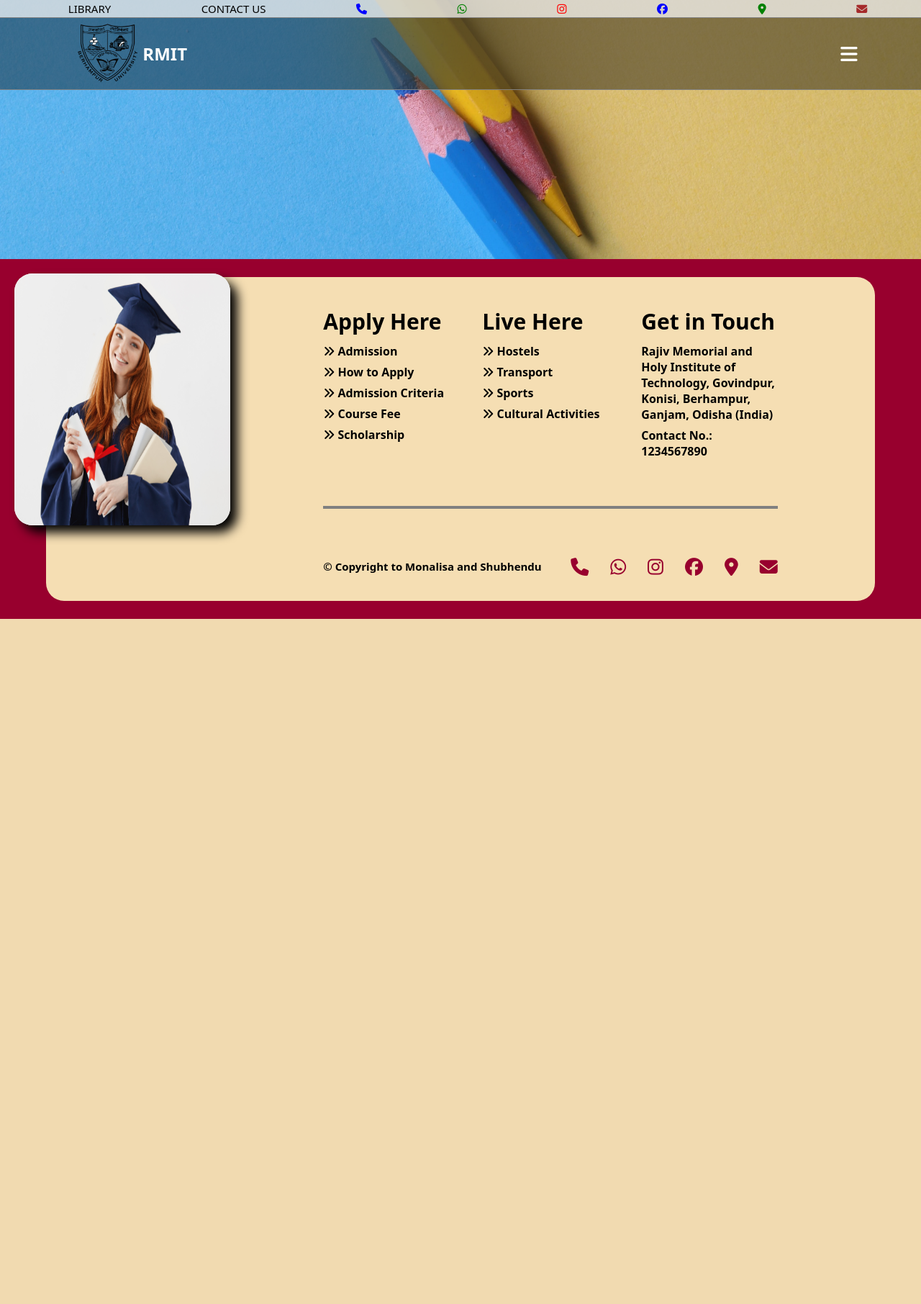
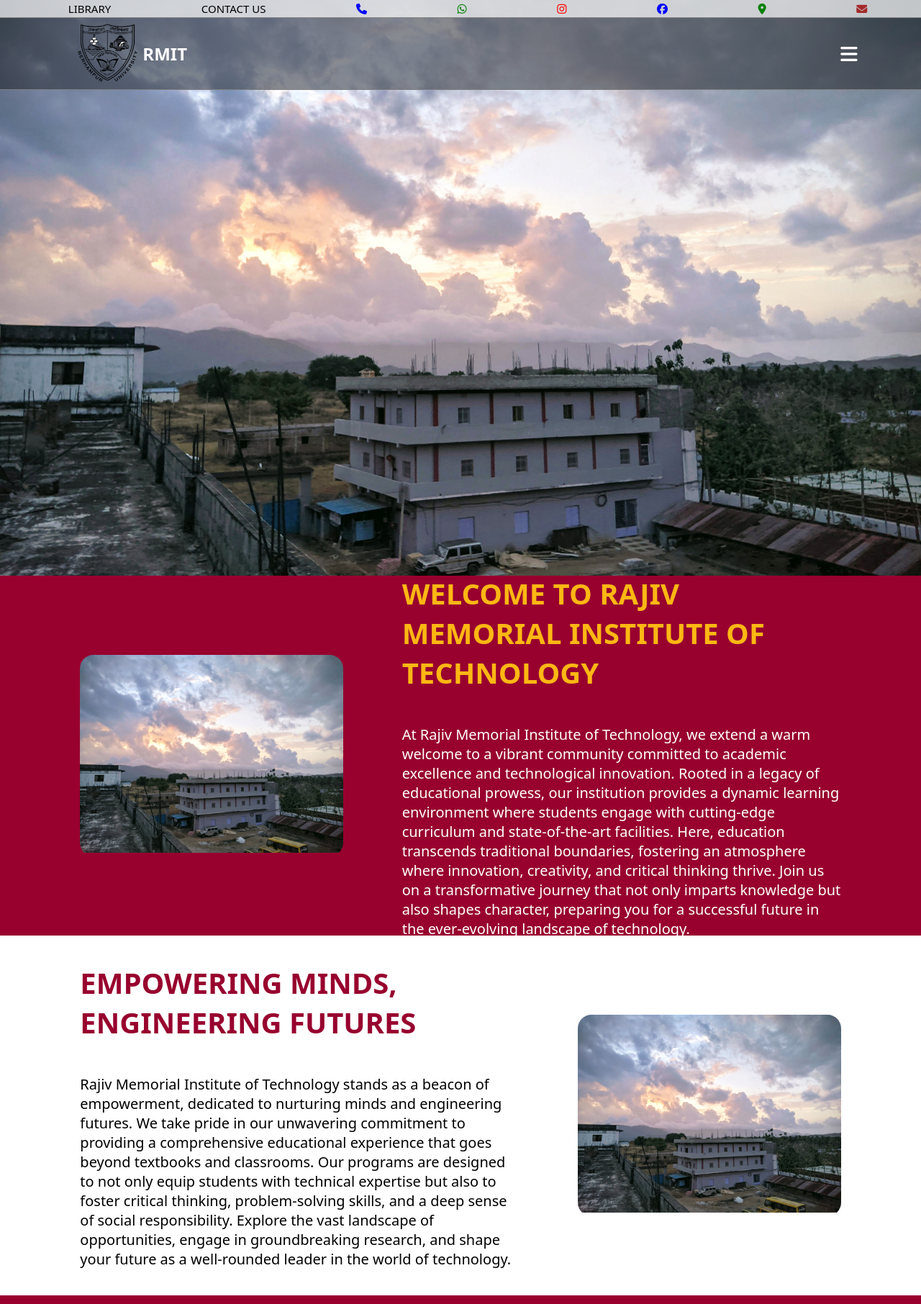
Before and after one commit to Shubhendu-Maharana/College-Website, a PHP site: page /navbar-links/about-us.html in a window 1280 px wide. Shown: the top 1812 px of the page at 72% size. Before the commit the page ends 860 px from the top, so only its background shows below. Run offline with PHP 8.4, Linux system fonts and the light colour scheme.

Commit message:
Redesign about us page

```diff
--- a/css/image-slideshow.css
+++ b/css/image-slideshow.css
@@ -2,7 +2,7 @@
     height: 100vh;
     width: 100%;
     overflow: hidden;
-    background: url("../admin/background.jpg") center / cover no-repeat;
+    background: url("../images/IMG_20220509_181000636-EFFECTS.jpg") center / cover no-repeat;
     display: flex;
     align-items: center;
     justify-content: center;
@@ -36,11 +36,12 @@
     font-size: 100px;
     font-weight: 640;
     filter: drop-shadow(0 0 6px rgba(0, 0, 0, .5));
-    background: linear-gradient(to right, #FFF 20%, #FF0 40%, #FF0 60%, #FFF 80%);
+    background: linear-gradient(to right, transparent 20%, orange 40%, orange 60%, transparent 80%);
     -webkit-background-clip: text;
     background-clip: text;
     -webkit-text-fill-color: transparent;
     background-size: 500% auto;
+    -webkit-text-stroke: 2px #000;
     animation: textShine 5s ease-in-out infinite forwards;
 }
 
--- a/css/navbar-links/about-us.css
+++ b/css/navbar-links/about-us.css
@@ -76,3 +76,61 @@
         display: none;
     }
 }
+
+.white-bg {
+    background-color: #fff;
+}
+
+.magenta-bg {
+    background-color: #98002e;
+}
+
+.magenta-color {
+    color: #98002e;
+}
+
+.orange-color {
+    color: #fdb714;
+}
+
+.white-color {
+    color: white;
+}
+
+main .box {
+    height: 500px;
+    padding: 30px;
+    display: flex;
+    align-items: center;
+    justify-content: space-evenly;
+}
+
+main .box .image {
+    width: 30%;
+    border-radius: 19px;
+    overflow: hidden;
+}
+
+main .box .image:hover img {
+    transform: scale(1.05);
+}
+
+main .box .image img {
+    height: auto;
+    width: 100%;
+    transition: all .3s ease-in-out;
+}
+
+main .box .text {
+    width: 50%;
+}
+
+main .box h2 {
+    padding-bottom: 45px;
+    font-size: 40px;
+    text-transform: uppercase;
+}
+
+main .box p {
+    font-size: 20px;
+}
--- a/navbar-links/about-us.html
+++ b/navbar-links/about-us.html
@@ -144,7 +144,7 @@
     <section class="page-contents">
 
         <!-- About us information -->
-        <div class="about-us-content">
+        <!-- <div class="about-us-content">
             <div class="text-box">
                 <h1>About Us</h1>
                 <p id="text">Welcome to RMIT Group Of Institutions, located in the vibrant town of Konisi, Berhampur!
@@ -168,6 +168,13 @@
                     generation
                     of
                     leaders and innovators.</p>
+            </div>
+        </div> -->
+
+        <div class="slideshow">
+            <div class="banner">
+                <h1>About us</h1>
+                <span>About ourselves</span>
             </div>
         </div>
 
@@ -274,6 +281,58 @@
         </div>
     </section>
 
+    <main>
+        <div class="box magenta-bg">
+            <div class="image">
+                <img src="../images/IMG_20220509_181000636-EFFECTS.jpg" alt="">
+            </div>
+            <div class="text">
+                <h2 class="orange-color">Welcome to Rajiv Memorial Institute of Technology</h2>
+                <p class="white-color">At Rajiv Memorial Institute of Technology, we extend a warm welcome to a vibrant
+                    community committed
+                    to academic excellence and technological innovation. Rooted in a legacy of educational prowess, our
+                    institution provides a dynamic learning environment where students engage with cutting-edge
+                    curriculum and state-of-the-art facilities. Here, education transcends traditional boundaries,
+                    fostering an atmosphere where innovation, creativity, and critical thinking thrive. Join us on a
+                    transformative journey that not only imparts knowledge but also shapes character, preparing you for
+                    a successful future in the ever-evolving landscape of technology.</p>
+            </div>
+        </div>
+
+        <div class="box">
+            <div class="text">
+                <h2 class="magenta-color">Empowering Minds, Engineering Futures</h2>
+                <p>Rajiv Memorial Institute of Technology stands as a beacon of empowerment, dedicated to nurturing
+                    minds and engineering futures. We take pride in our unwavering commitment to providing a
+                    comprehensive educational experience that goes beyond textbooks and classrooms. Our programs are
+                    designed to not only equip students with technical expertise but also to foster critical thinking,
+                    problem-solving skills, and a deep sense of social responsibility. Explore the vast landscape of
+                    opportunities, engage in groundbreaking research, and shape your future as a well-rounded leader in
+                    the world of technology.</p>
+            </div>
+            <div class="image">
+                <img src="../images/IMG_20220509_181000636-EFFECTS.jpg" alt="">
+            </div>
+        </div>
+
+        <div class="box magenta-bg">
+            <div class="image">
+                <img src="../images/IMG_20220509_181000636-EFFECTS.jpg" alt="">
+            </div>
+            <div class="text">
+                <h2 class="orange-color">Shaping Tomorrow's Technological Leaders</h2>
+                <p class="white-color">Step into a transformative educational journey at Rajiv Memorial Institute of
+                    Technology, where we are dedicated to shaping tomorrow's technological leaders. Our faculty members
+                    are not just educators; they are mentors, guiding students through a holistic learning experience
+                    that encompasses academic excellence, personal development, and professional growth. Through
+                    innovative teaching methods, industry collaborations, and a commitment to research, we prepare our
+                    students to face the challenges of the ever-evolving technological landscape. Embrace the
+                    opportunities, overcome challenges, and embark on a journey of discovery with us, where tomorrow's
+                    leaders are nurtured and shaped today.</p>
+            </div>
+        </div>
+    </main>
+
     <footer>
         <div class="footer-content">
             <!-- <div class="mail-content">
```
Also changed, not shown: images/IMG_20211121_151938-01.jpg (added), images/IMG_20220509_181000636-EFFECTS.jpg (added).
